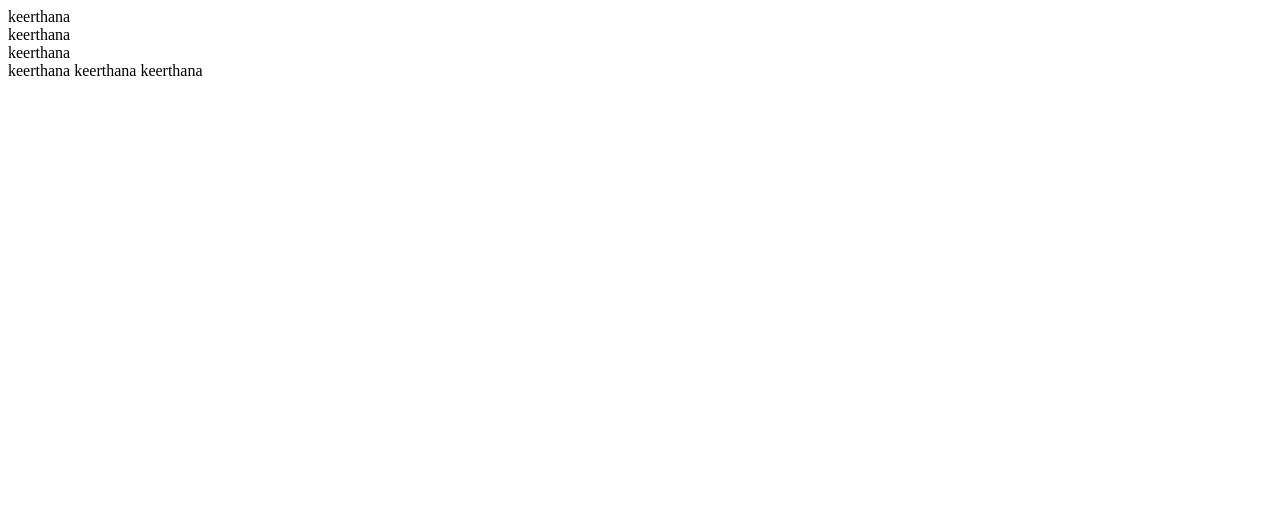
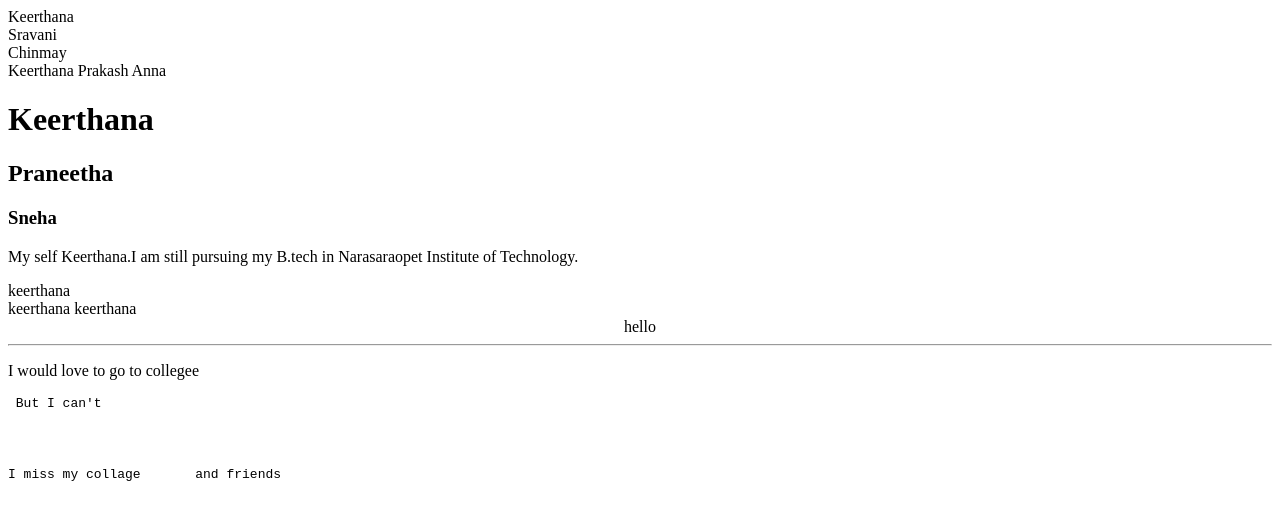
Before and after one commit to keerthana23136/Frontend, a plain HTML site: page index.html in a window 1280 px wide. Drawn offline with Linux system fonts and the light colour scheme.

Commit message:
kithusri

```diff
--- a/index.html
+++ b/index.html
@@ -6,13 +6,24 @@
     <title>Document</title>
 </head>
 <body>
-    <!-- Block Line Elements-->
-    <div>keerthana</div>
-    <div>keerthana</div>
-    <div>keerthana</div>
+    <!-- Block Level Elements-->
+    <div>Keerthana</div>
+    <div>Sravani</div>
+    <div>Chinmay</div>
     <!-- In Line Elements -->
+    <span>Keerthana</span>
+    <span>Prakash</span>
+    <span>Anna</span>
+    <h1>Keerthana</h1>
+    <h2>Praneetha</h2>
+    <h3>Sneha</h3>
+    <p>My self Keerthana.I am still pursuing my B.tech in Narasaraopet Institute of Technology.</p>
+    <span>keerthana</span><br>
     <span>keerthana</span>
     <span>keerthana</span>
-    <span>keerthana</span>
+    <center>hello</center>
+    <hr>
+    <p>I would love to go to collegee <pre> But I can't</p>
+    <p>I miss my collage &nbsp; &nbsp; &nbsp; and friends</p>
 </body>
 </html>
```
